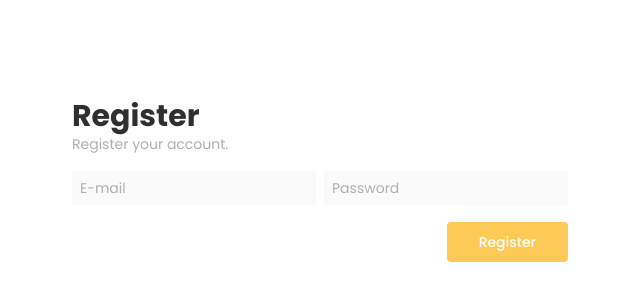
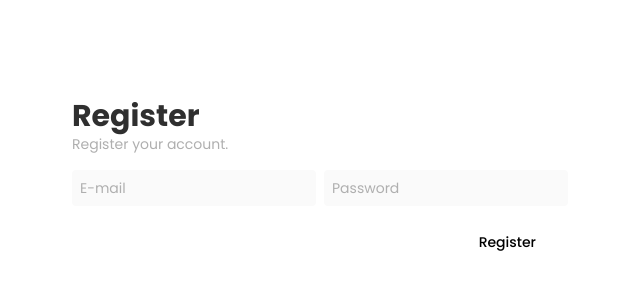
Before and after one commit to zielvna/pizzaplace, a Next.js app in the folder apps/client/: page /dashboard/register in a window 1280 px wide. Shown: the part 220-520 px from the top of the page, without its empty margins (320-960 px from the left). Built offline with nearby package versions, Linux system fonts and the light colour scheme; no server answers.

Commit message:
change name of button prop from scheme to variant

```diff
--- a/apps/client/src/components/Button.tsx
+++ b/apps/client/src/components/Button.tsx
@@ -4,19 +4,19 @@ import { twMerge } from 'tailwind-merge';
 
 type Props = Readonly<{
     children: React.ReactNode;
-    scheme: keyof typeof schemas;
+    variant: keyof typeof variants;
 }> &
     Omit<JSX.IntrinsicElements['button'], 'className'>;
 
-const schemas = {
+const variants = {
     white: 'bg-white text-black',
     primary: 'bg-primary text-white',
     black: 'bg-black text-white',
 };
 
-export const Button = ({ children, scheme, ...props }: Props) => {
+export const Button = ({ children, variant, ...props }: Props) => {
     return (
-        <button className={twMerge('h-10 px-8 font-medium rounded', schemas[scheme])} {...props}>
+        <button className={twMerge('h-10 px-8 font-medium rounded', variants[variant])} {...props}>
             {children}
         </button>
     );
```
